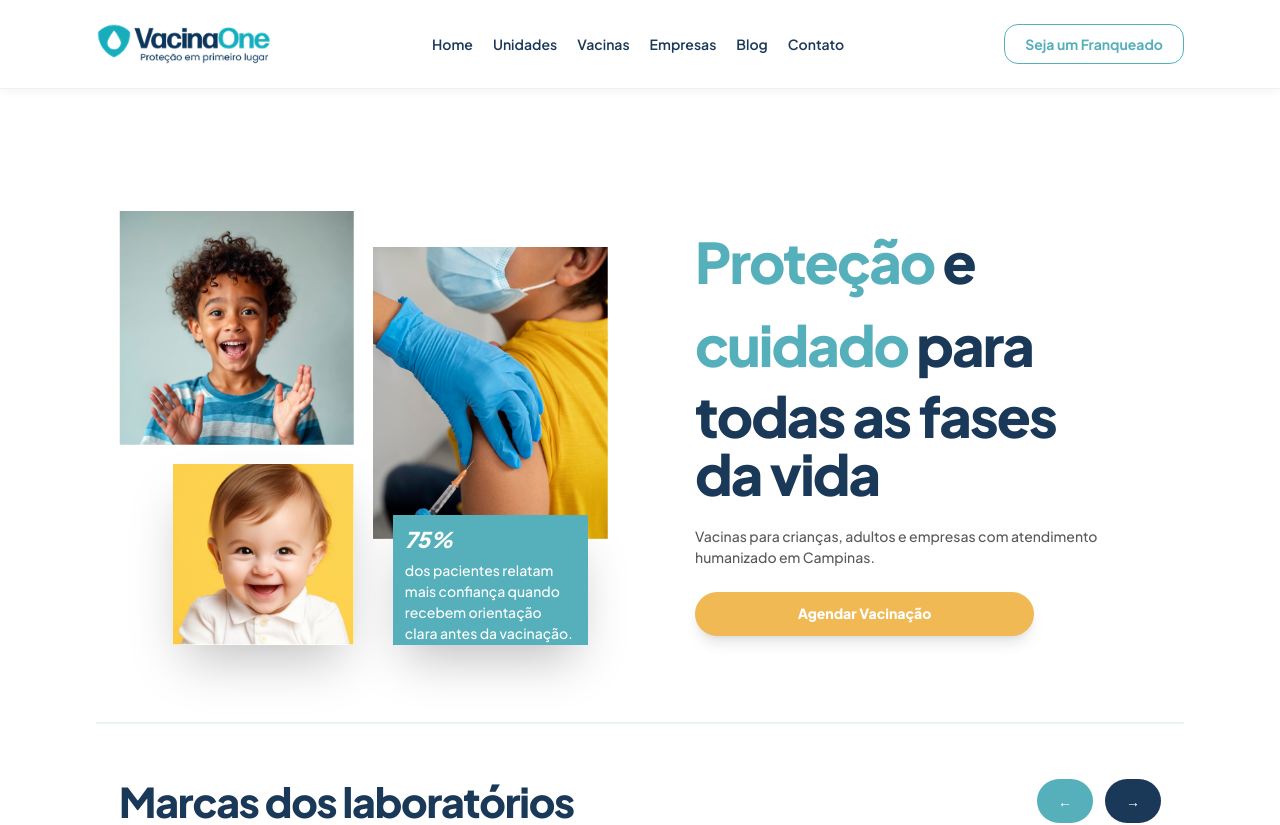
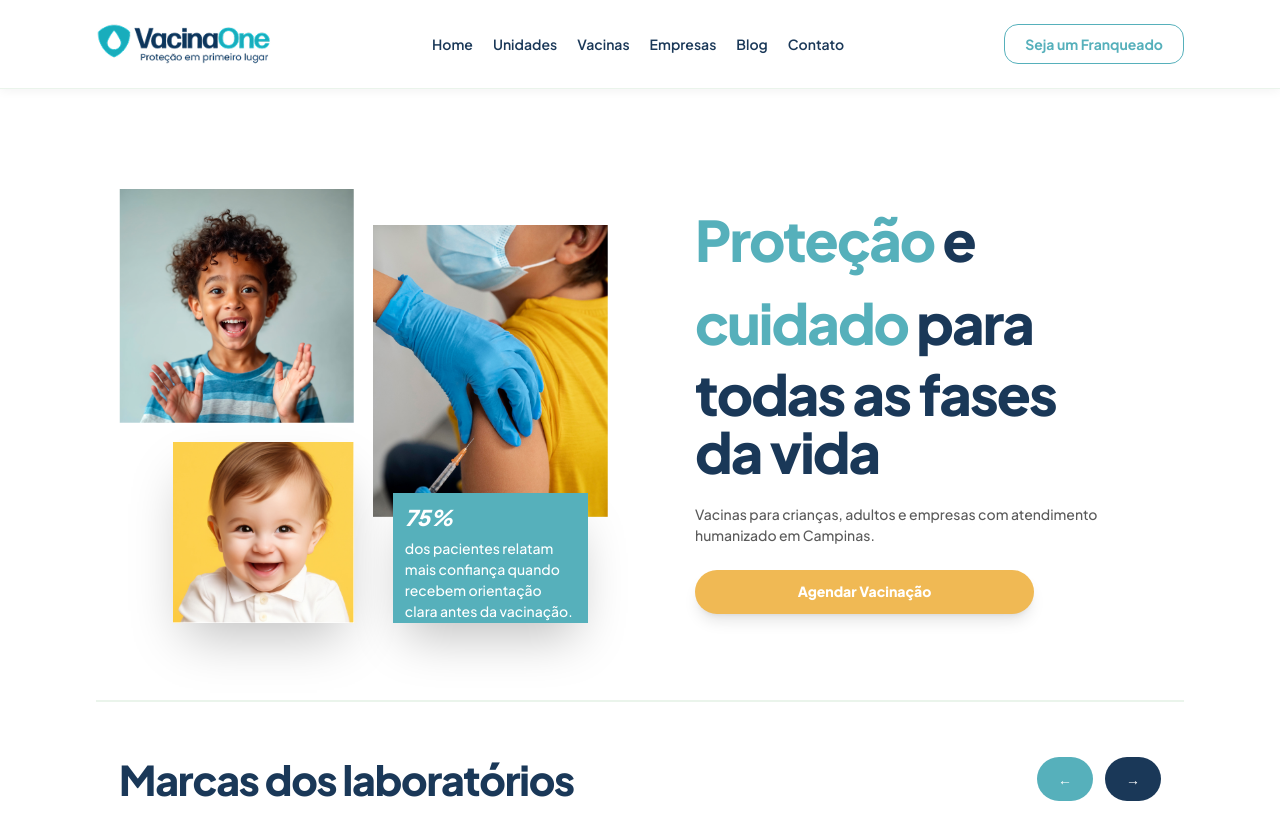
Before and after one commit to Tehkne-Solutions/vacina-one, a Next.js app: page / in a window 1280 px wide. Shown: the top 825 px of the page. Built offline with nearby package versions, Linux system fonts and the light colour scheme.

Commit message:
fix(meta): adicionar icone e ajustar offset do header

```diff
--- a/src/app/layout.tsx
+++ b/src/app/layout.tsx
@@ -6,12 +6,17 @@ import "./globals.css";
 
 const plusJakartaSans = Plus_Jakarta_Sans({
   subsets: ["latin"],
-  variable: "--font-franie", // Usando como fallback para Franie
+  variable: "--font-franie",
 });
 
 export const metadata: Metadata = {
-  title: "Vacina One",
+  title: "VacinaOne",
   description: "Proteção e cuidado para todas as fases da vida",
+  icons: {
+    icon: "/images/vacina-one-logo.png",
+    shortcut: "/images/vacina-one-logo.png",
+    apple: "/images/vacina-one-logo.png",
+  },
 };
 
 export default function RootLayout({
@@ -23,7 +28,7 @@ export default function RootLayout({
     <html lang="pt-BR">
       <body className={`${plusJakartaSans.variable} font-franie overflow-x-clip`}>
         <Header />
-        <div className="pt-[80px] md:pt-[110px] overflow-x-clip">
+        <div className="overflow-x-clip pt-[72px] md:pt-[88px]">
           {children}
         </div>
         <Footer />
```
